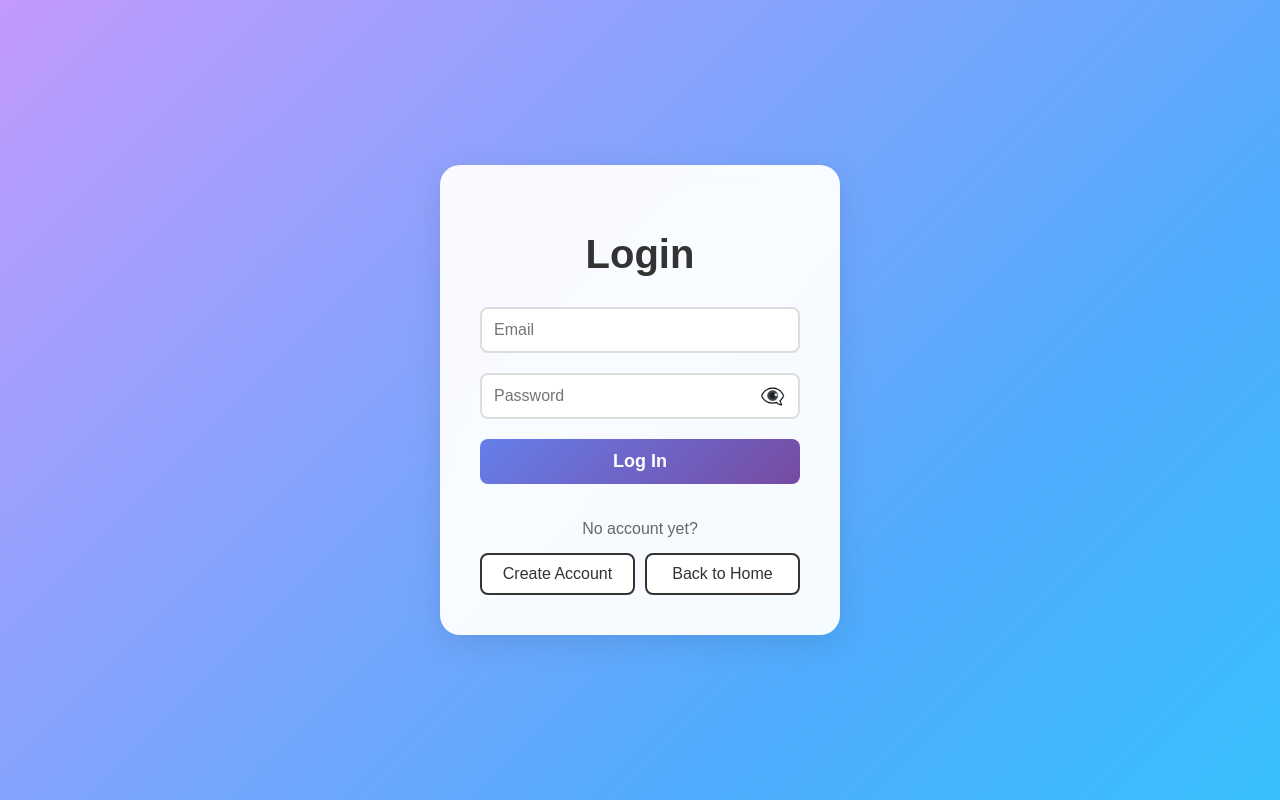
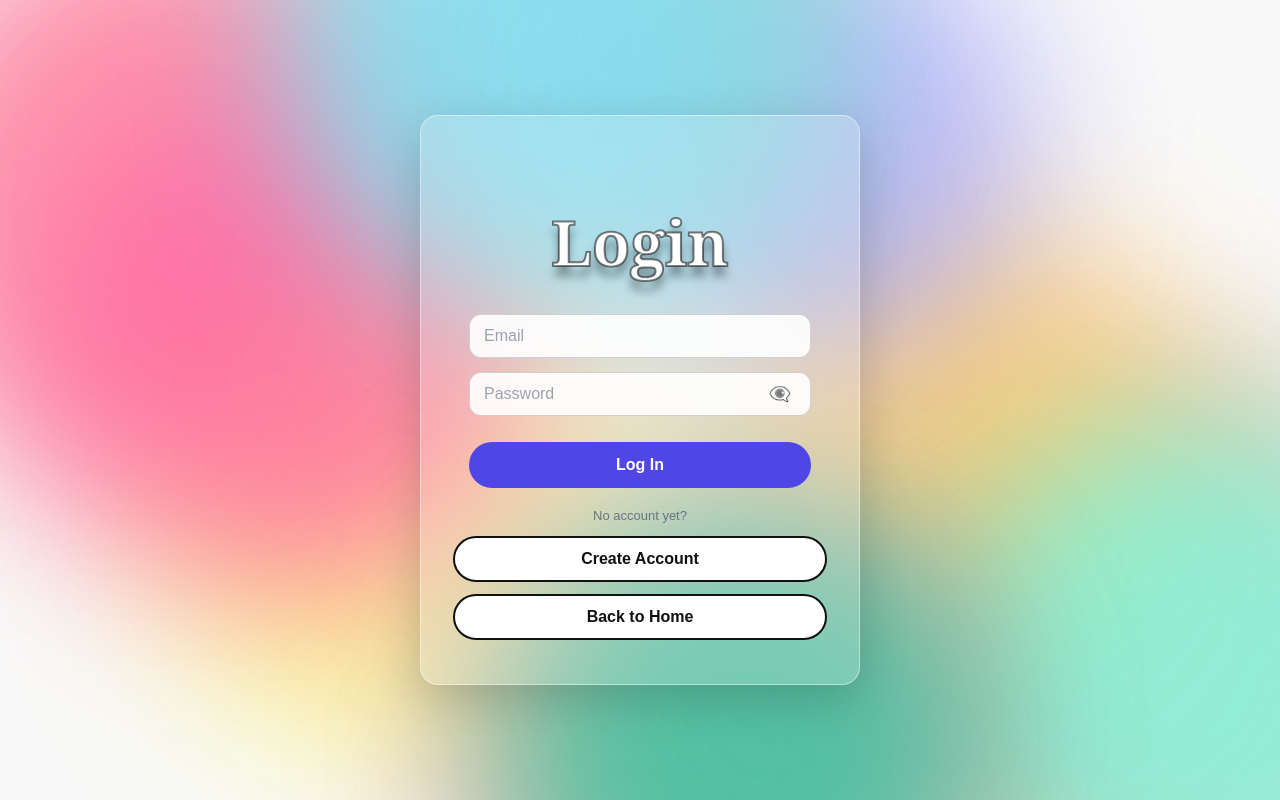
Before and after one commit to jonakfir/SocialQ, a SvelteKit app in the folder frontend/: page /login in a window 1280 px wide. Built offline with nearby package versions, Linux system fonts and the light colour scheme; no server answers.

Commit message:
Restore original login UI and fix redirect with fallback to window.location

```diff
--- a/frontend/src/routes/login/+page.svelte
+++ b/frontend/src/routes/login/+page.svelte
@@ -1,46 +1,76 @@
 <script lang="ts">
   import { goto } from '$app/navigation';
   import { apiFetch } from '$lib/api';
-  import { onMount } from 'svelte';
 
   let email = '';
   let password = '';
   let error = '';
-  let loading = false;
   let showPassword = false;
 
-  async function handleLogin() {
-    if (!email || !password) {
-      error = 'Please enter both email and password';
-      return;
+  function goCreate(){ goto('/create-account'); }
+  function goHome(){ goto('/'); }
+
+  // tilt setup
+  let cardEl: HTMLDivElement | null = null;
+  let motionOK = true;
+  let finePointer = true;
+  if (typeof window !== 'undefined') {
+    motionOK    = matchMedia('(prefers-reduced-motion: no-preference)').matches;
+    finePointer = matchMedia('(pointer: fine)').matches;
+  }
+
+  let rafId = 0;
+  function handleTilt(e: MouseEvent) {
+    if (!cardEl || !motionOK || !finePointer) return;
+    const r = cardEl.getBoundingClientRect();
+    const px = (e.clientX - r.left) / r.width;
+    const py = (e.clientY - r.top) / r.height;
+    const ry = (px - 0.5) * 5;
+    const rx = (0.5 - py) * 3;
+    const gx = px * 100;
+    const gy = py * 100;
+
+    if (!rafId) {
+      rafId = requestAnimationFrame(() => {
+        cardEl!.style.setProperty('--rx', rx.toFixed(2) + 'deg');
+        cardEl!.style.setProperty('--ry', ry.toFixed(2) + 'deg');
+        cardEl!.style.setProperty('--gx', gx.toFixed(1) + '%');
+        cardEl!.style.setProperty('--gy', gy.toFixed(1) + '%');
+        rafId = 0;
+      });
     }
+  }
+  function resetTilt() {
+    if (!cardEl) return;
+    cardEl.style.setProperty('--rx', '0deg');
+    cardEl.style.setProperty('--ry', '0deg');
+  }
 
-    loading = true;
+  async function handleLogin(e: Event) {
+    e.preventDefault();
     error = '';
 
     try {
-      const response = await apiFetch('/auth/login', {
+      const res = await apiFetch('/auth/login', {
         method: 'POST',
         headers: { 'Content-Type': 'application/json' },
-        body: JSON.stringify({ email, password })
+        credentials: 'include',
+        body: JSON.stringify({ email: email.trim(), password })
       });
 
-      // Check response status first
-      if (!response.ok) {
-        const errorData = await response.json().catch(() => ({ error: 'Login failed' }));
-        error = errorData.error || `Login failed (${response.status})`;
-        loading = false;
-        return;
-      }
+      const data = await res.json().catch(() => ({}));
 
-      const data = await response.json();
+      if (res.ok && (data.ok || data.user)) {
+        const u = data.user?.email ?? email;
+        const id = data.user?.id ?? null;
+        localStorage.setItem('email', u);
+        if (id != null) localStorage.setItem('userId', String(id));
 
-      if (data.ok && data.user) {
-        const userRole = data.user.role;
-        console.log('[Login] User role:', userRole, 'Email:', data.user.email);
+        // Get role from login response (backend returns it)
+        const userRole = data.user?.role || 'personal';
+        console.log('[Login] User role:', userRole, 'Email:', u);
 
-        loading = false;
-
+        // Determine redirect URL
         let redirectUrl = '/dashboard';
         if (userRole === 'admin') {
           console.log('[Login] Redirecting to admin page');
@@ -55,216 +85,189 @@
           redirectUrl = '/dashboard';
         }
 
-        // Use SvelteKit's goto for proper client-side routing
         console.log('[Login] Redirecting to:', redirectUrl);
-        // Small delay to ensure cookies are set
-        await new Promise(resolve => setTimeout(resolve, 100));
-        await goto(redirectUrl, { replaceState: true, invalidateAll: true });
+
+        // Force redirect - use window.location as fallback if goto doesn't work
+        try {
+          await goto(redirectUrl, { replaceState: true, invalidateAll: true });
+        } catch (gotoError) {
+          console.warn('[Login] goto() failed, using window.location:', gotoError);
+          window.location.href = redirectUrl;
+        }
+
+        // Double-check: if we're still on login page after 500ms, force redirect
+        setTimeout(() => {
+          if (window.location.pathname === '/login') {
+            console.warn('[Login] Still on login page, forcing redirect');
+            window.location.href = redirectUrl;
+          }
+        }, 500);
+
         return;
       } else {
-        error = data.error || 'Login failed';
-        loading = false;
+        error = data.error || `Login failed (HTTP ${res.status})`;
       }
-    } catch (err: any) {
+    } catch (err) {
       console.error('[Login] Error:', err);
-      error = err.message || 'Login failed. Please try again.';
-      loading = false;
+      error = 'Network error';
     }
-  }
-
-  function togglePasswordVisibility() {
-    showPassword = !showPassword;
   }
 </script>
 
-<div class="login-container">
-  <div class="login-card">
-    <h1>Login</h1>
+<style>
+  .blobs { position: fixed; inset: 0; pointer-events: none; }
 
-    {#if error}
-      <div class="error-message">{error}</div>
-    {/if}
+  .auth-wrap{
+    position: fixed;
+    inset: 0;
+    display: grid;
+    place-items: center;
+    padding: 24px;
+    z-index: 1;
+    perspective: 1000px; /* depth for tilt */
+  }
 
-    <form on:submit|preventDefault={handleLogin} on:submit|stopPropagation>
-      <div class="input-group">
+  .card {
+    width: 100%;
+    max-width: 440px;
+    padding: 32px;
+    background: rgba(255,255,255,0.2);
+    backdrop-filter: blur(18px);
+    border-radius: 18px;
+    box-shadow: 0 14px 48px rgba(0,0,0,.18);
+    text-align: center;
+    box-sizing: border-box;
+
+    /* tilt */
+    position: relative;
+    transform-style: preserve-3d;
+    transform: rotateX(var(--rx, 0deg)) rotateY(var(--ry, 0deg));
+    transition: transform .12s ease, box-shadow .2s ease;
+  }
+
+  /* glare */
+  .card::before{
+    content: "";
+    position: absolute;
+    inset: 0;
+    border-radius: inherit;
+    pointer-events: none;
+    background: radial-gradient(300px circle at var(--gx,50%) var(--gy,50%), rgba(255,255,255,.28), transparent 60%);
+    opacity: 0;
+    transition: opacity .18s ease;
+  }
+  .card:hover::before{ opacity: 1; }
+  .card:hover{ box-shadow: 0 18px 56px rgba(0,0,0,.28); }
+
+  .title {
+    font-size: 3.9rem;
+    margin-bottom: 30px;
+    font-family: 'Georgia', serif;
+    color: white;
+    -webkit-text-stroke: 2px rgba(0,0,0,0.5);
+    text-shadow: 0 10px 10px rgba(0,0,0,0.4);
+  }
+
+  form { display: flex; flex-direction: column; gap: 14px; margin-top: 6px; padding: 0 1rem; box-sizing: border-box; }
+
+  .input {
+    width: 100%; padding: 12px 14px; border-radius: 12px;
+    border: 1.5px solid rgba(17,17,17,.18); background: rgba(255,255,255,.9);
+    font-size: 16px; outline: none; transition: border-color .2s, box-shadow .2s; box-sizing: border-box;
+  }
+  .input::placeholder { color: #9ca3af; }
+  .input:focus { border-color: #4f46e5; box-shadow: 0 0 0 4px rgba(79,70,229,.15); }
+
+  .password-wrapper {
+    position: relative;
+    display: flex;
+    align-items: center;
+  }
+
+  .password-wrapper .input {
+    padding-right: 45px;
+  }
+
+  .password-toggle {
+    position: absolute;
+    right: 12px;
+    background: none;
+    border: none;
+    cursor: pointer;
+    padding: 4px 8px;
+    font-size: 18px;
+    display: flex;
+    align-items: center;
+    justify-content: center;
+    opacity: 0.6;
+    transition: opacity 0.2s;
+  }
+
+  .password-toggle:hover {
+    opacity: 1;
+  }
+
+  .password-toggle:active {
+    transform: scale(0.95);
+  }
+
+  .btn {
+    display: block; width: 100%; padding: 12px 16px; border-radius: 9999px;
+    font-weight: 800; font-size: 16px; cursor: pointer; border: 2px solid #111;
+    background: #fff; color: #111; transition: transform .05s ease, filter .2s ease, background .2s ease;
+    box-sizing: border-box;
+  }
+  .btn + .btn { margin-top: 10px; }
+  .btn:hover { filter: brightness(1.03); }
+  .btn:active { transform: translateY(1px); }
+  .btn.primary { background: #4f46e5; border-color: #4f46e5; color: #fff; }
+
+  .muted { margin-top: 8px; font-size: 13px; color: #6b7280; }
+  .error { margin-top: 10px; color: #b91c1c; font-weight: 700; }
+</style>
+
+<div class="blobs">
+  <div class="blob blob1"></div><div class="blob blob2"></div><div class="blob blob3"></div><div class="blob blob4"></div>
+  <div class="blob blob5"></div><div class="blob blob6"></div><div class="blob blob7"></div><div class="blob blob8"></div>
+  <div class="blob blob9"></div><div class="blob blob10"></div><div class="blob blob11"></div><div class="blob blob12"></div>
+</div>
+
+<div class="auth-wrap">
+  <div
+    class="card"
+    bind:this={cardEl}
+    on:mousemove={handleTilt}
+    on:mouseleave={resetTilt}
+  >
+    <h2 class="title">Login</h2>
+
+    <form on:submit={handleLogin} autocomplete="on">
+      <input class="input" type="email" bind:value={email} placeholder="Email" required />
+      <div class="password-wrapper">
         <input
-          type="email"
-          placeholder="Email"
-          bind:value={email}
+          class="input"
+          type={showPassword ? 'text' : 'password'}
+          value={password}
+          on:input={(e) => password = e.currentTarget.value}
+          placeholder="Password"
           required
-          disabled={loading}
         />
-      </div>
-
-      <div class="input-group">
-        {#if showPassword}
-          <input
-            type="text"
-            placeholder="Password"
-            bind:value={password}
-            required
-            disabled={loading}
-          />
-        {:else}
-          <input
-            type="password"
-            placeholder="Password"
-            bind:value={password}
-            required
-            disabled={loading}
-          />
-        {/if}
         <button
           type="button"
           class="password-toggle"
-          on:click={togglePasswordVisibility}
-          aria-label="Toggle password visibility"
+          on:click={() => showPassword = !showPassword}
+          aria-label={showPassword ? 'Hide password' : 'Show password'}
         >
           {showPassword ? '👁️' : '👁️‍🗨️'}
         </button>
       </div>
-
-      <button type="submit" class="login-btn" disabled={loading}>
-        {loading ? 'Logging in...' : 'Log In'}
-      </button>
+      <button type="submit" class="btn primary">Log In</button>
     </form>
 
-    <p class="no-account">No account yet?</p>
-    <div class="button-group">
-      <button class="secondary-btn" on:click={() => goto('/create-account')}>
-        Create Account
-      </button>
-      <button class="secondary-btn" on:click={() => goto('/')}>
-        Back to Home
-      </button>
-    </div>
+    {#if error}<div class="error">{error}</div>{/if}
+
+    <p class="muted">No account yet?</p>
+    <button class="btn" type="button" on:click={goCreate}>Create Account</button>
+    <button class="btn" type="button" on:click={goHome}>Back to Home</button>
   </div>
 </div>
-
-<style>
-  .login-container {
-    min-height: 100vh;
-    display: flex;
-    align-items: center;
-    justify-content: center;
-    background: linear-gradient(135deg, #667eea 0%, #764ba2 25%, #f093fb 50%, #4facfe 75%, #00f2fe 100%);
-    background-size: 400% 400%;
-    animation: gradient 15s ease infinite;
-    padding: 20px;
-  }
-
-  @keyframes gradient {
-    0% { background-position: 0% 50%; }
-    50% { background-position: 100% 50%; }
-    100% { background-position: 0% 50%; }
-  }
-
-  .login-card {
-    background: rgba(255, 255, 255, 0.95);
-    backdrop-filter: blur(10px);
-    border-radius: 20px;
-    padding: 40px;
-    width: 100%;
-    max-width: 400px;
-    box-shadow: 0 8px 32px rgba(0, 0, 0, 0.1);
-  }
-
-  h1 {
-    text-align: center;
-    margin-bottom: 30px;
-    color: #333;
-    font-size: 2.5em;
-    font-weight: bold;
-  }
-
-  .error-message {
-    background: #fee;
-    color: #c33;
-    padding: 12px;
-    border-radius: 8px;
-    margin-bottom: 20px;
-    text-align: center;
-  }
-
-  .input-group {
-    position: relative;
-    margin-bottom: 20px;
-  }
-
-  .input-group input {
-    width: 100%;
-    padding: 12px;
-    border: 2px solid #ddd;
-    border-radius: 8px;
-    font-size: 16px;
-    box-sizing: border-box;
-  }
-
-  .input-group input:focus {
-    outline: none;
-    border-color: #667eea;
-  }
-
-  .password-toggle {
-    position: absolute;
-    right: 10px;
-    top: 50%;
-    transform: translateY(-50%);
-    background: none;
-    border: none;
-    cursor: pointer;
-    font-size: 20px;
-    padding: 5px;
-  }
-
-  .login-btn {
-    width: 100%;
-    padding: 12px;
-    background: linear-gradient(135deg, #667eea 0%, #764ba2 100%);
-    color: white;
-    border: none;
-    border-radius: 8px;
-    font-size: 18px;
-    font-weight: bold;
-    cursor: pointer;
-    margin-bottom: 20px;
-    transition: transform 0.2s;
-  }
-
-  .login-btn:hover:not(:disabled) {
-    transform: translateY(-2px);
-  }
-
-  .login-btn:disabled {
-    opacity: 0.6;
-    cursor: not-allowed;
-  }
-
-  .no-account {
-    text-align: center;
-    color: #666;
-    margin-bottom: 15px;
-  }
-
-  .button-group {
-    display: flex;
-    gap: 10px;
-  }
-
-  .secondary-btn {
-    flex: 1;
-    padding: 10px;
-    background: white;
-    color: #333;
-    border: 2px solid #333;
-    border-radius: 8px;
-    font-size: 16px;
-    cursor: pointer;
-    transition: all 0.2s;
-  }
-
-  .secondary-btn:hover {
-    background: #333;
-    color: white;
-  }
-</style>
```
